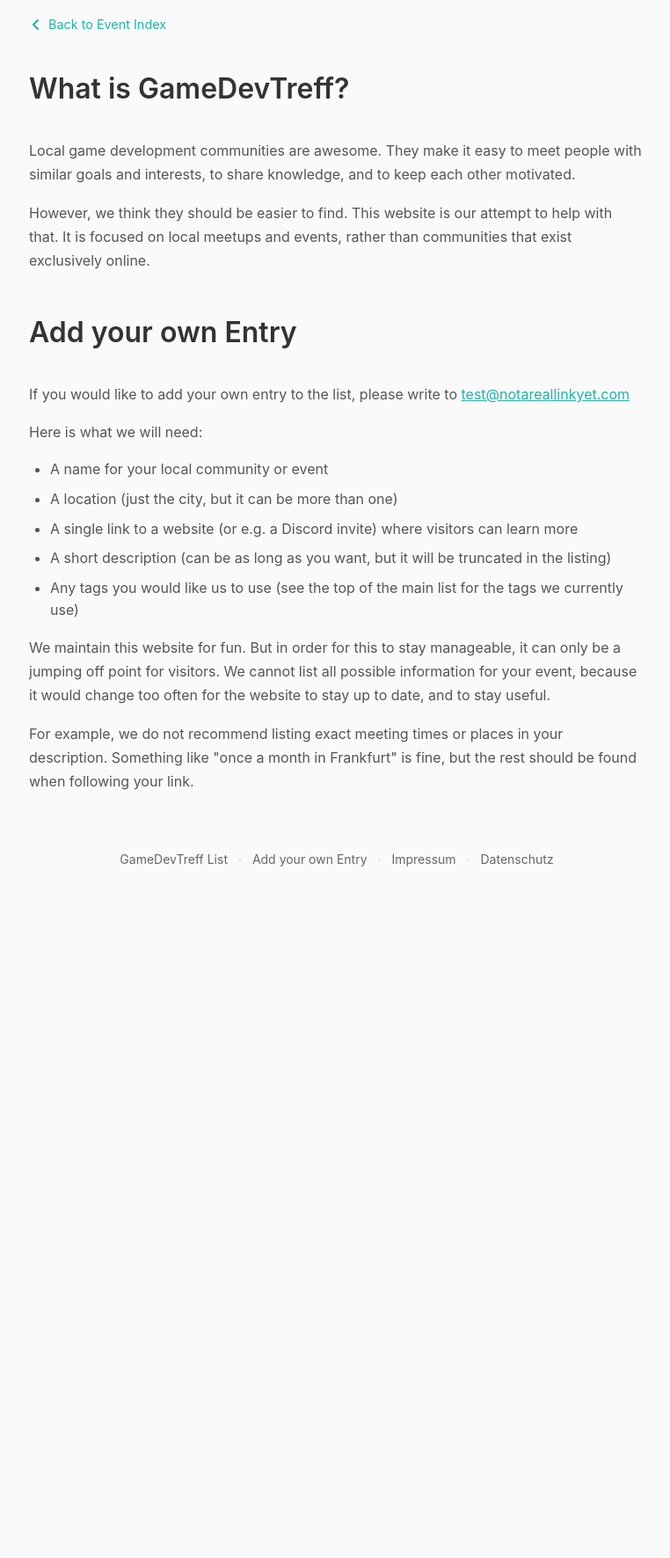
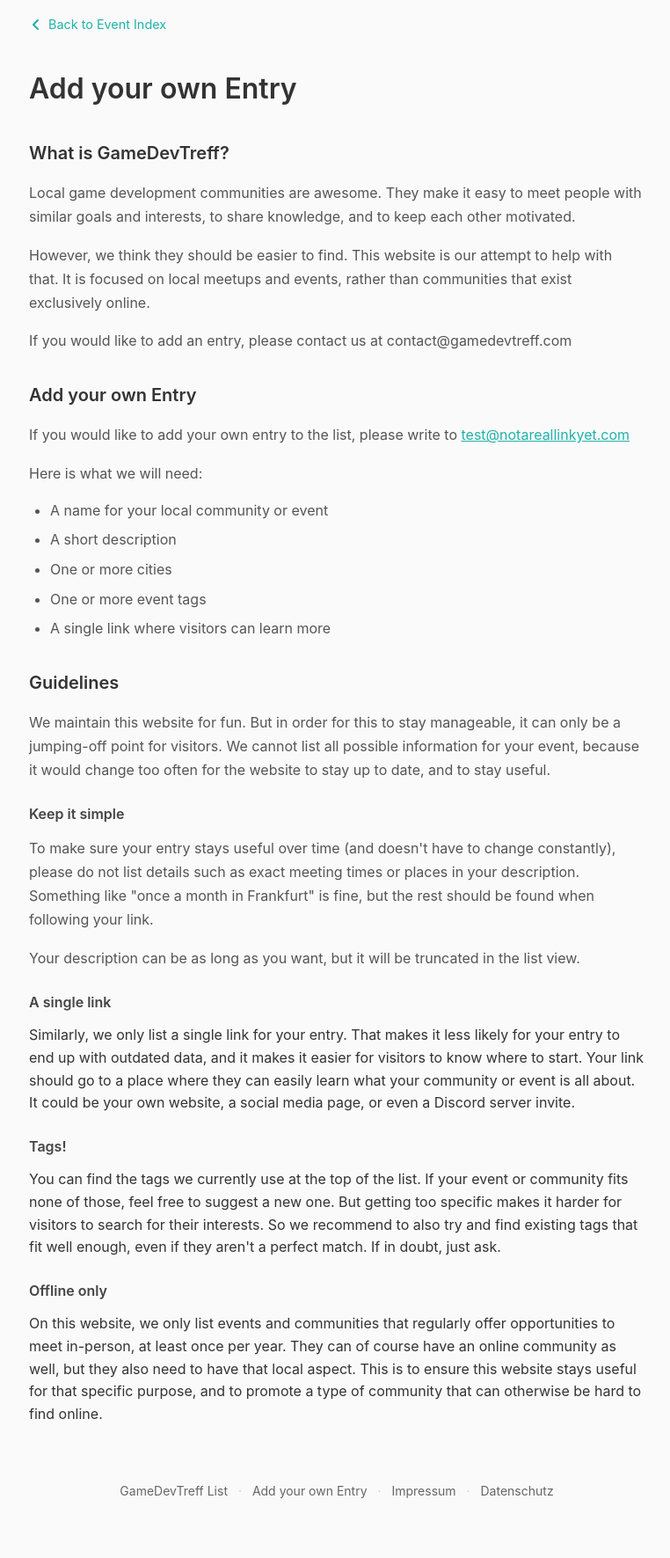
Before and after one commit to abregado/gamedev-index, a Jekyll site: the page built from add-entry.md, in a window 1280 px wide. Shown: the whole page at 88% size, without its empty margins (257-1019 px from the left). Built offline with Jekyll 4.4.1, drawn with Linux system fonts in a browser that asks for light colours; before the commit the page ends 1052 px from its top, so only the background shows below that.

Commit message:
Revised the "add-entry" page, with all information from the two previous versions

```diff
--- a/_includes/mission.html
+++ b/_includes/mission.html
@@ -1,4 +1,4 @@
-<h2>Our Mission</h2>
+<h2>What is GameDevTreff?</h2>
 
 <p>
   Local game development communities are awesome. They make it easy to meet people with similar goals and interests, to share knowledge, and to keep each other motivated.
--- a/add-entry.md
+++ b/add-entry.md
@@ -8,19 +8,11 @@ title: Add Entry
     <a href="{{ '/' | relative_url }}" class="back-link"><svg width="16" height="16" viewBox="0 0 16 16" fill="none" stroke="currentColor" stroke-width="2" stroke-linecap="round" stroke-linejoin="round"><path d="M10 3L5 8l5 5"/></svg> Back to Event Index</a>
   </nav>
 
-  <h1>What is GameDevTreff?</h1>
+  <h1>Add your own Entry</h1>
 
-    <p>
-    Local game development communities are awesome. They make it easy to meet people with similar goals and interests, to share knowledge, and to keep each other motivated.
-    </p>
+  {% include mission.html %}
 
-    <p>
-    However, we think they should be easier to find. This website is our attempt to help with that. It is focused on local meetups and events, rather than communities that exist exclusively online.
-    </p>
-
-  <br>
-
-  <h1>Add your own Entry</h1>
+  <h2>Add your own Entry</h2>
 
     <p>
     If you would like to add your own entry to the list, please write to
@@ -31,20 +23,36 @@ title: Add Entry
     Here is what we will need:
     <ul>
         <li>A name for your local community or event</li>
-        <li>A location (just the city, but it can be more than one)</li>
-        <li>A single link to a website (or e.g. a Discord invite) where visitors can learn more</li>
-        <li>A short description (can be as long as you want, but it will be truncated in the listing)</li>
-        <li>Any tags you would like us to use (see the top of the main list for the tags we currently use)</li>
+        <li>A short description </li>
+        <li>One or more cities</li>
+        <li>One or more event tags</li>
+        <li>A single link where visitors can learn more</li>
     </ul>
     </p>
 
+    <h2>Guidelines</h2>
 
     <p>
-    We maintain this website for fun. But in order for this to stay manageable, it can only be a jumping off point for visitors. We cannot list all possible information for your event, because it would change too often for the website to stay up to date, and to stay useful.
+    We maintain this website for fun. But in order for this to stay manageable, it can only be a jumping-off point for visitors. We cannot list all possible information for your event, because it would change too often for the website to stay up to date, and to stay useful.
+    </p>
+
+    <h3>Keep it simple</h3>
+
+    <p>
+    To make sure your entry stays useful over time (and doesn't have to change constantly), please do not list details such as exact meeting times or places in your description. Something like "once a month in Frankfurt" is fine, but the rest should be found when following your link.
     </p>
 
     <p>
-    For example, we do not recommend listing exact meeting times or places in your description. Something like "once a month in Frankfurt" is fine, but the rest should be found when following your link.
+    Your description can be as long as you want, but it will be truncated in the list view.
     </p>
 
+    <h3>A single link</h3>
+    Similarly, we only list a single link for your entry. That makes it less likely for your entry to end up with outdated data, and it makes it easier for visitors to know where to start. Your link should go to a place where they can easily learn what your community or event is all about. It could be your own website, a social media page, or even a Discord server invite.
+
+    <h3>Tags!</h3>
+    You can find the tags we currently use at the top of the list. If your event or community fits none of those, feel free to suggest a new one. But getting too specific makes it harder for visitors to search for their interests. So we recommend to also try and find existing tags that fit well enough, even if they aren't a perfect match. If in doubt, just ask.
+
+    <h3>Offline only</h3>
+    On this website, we only list events and communities that regularly offer opportunities to meet in-person, at least once per year. They can of course have an online community as well, but they also need to have that local aspect. This is to ensure this website stays useful for that specific purpose, and to promote a type of community that can otherwise be hard to find online.
+
 </article>
--- a/index.html
+++ b/index.html
@@ -5,7 +5,7 @@ title: Event Index
 
 <!-- Hero Header: always visible, scrolls normally -->
 <header class="header-hero" id="header-hero">
-  <a href="{{ '/event-hinzufuegen/' | relative_url }}" class="header-add-button" title="Add your event"><svg width="16" height="16" viewBox="0 0 16 16" fill="none" stroke="currentColor" stroke-width="2" stroke-linecap="round"><path d="M8 3v10M3 8h10"/></svg></a>
+  <a href="{{ '/add-entry/' | relative_url }}" class="header-add-button" title="Add your event"><svg width="16" height="16" viewBox="0 0 16 16" fill="none" stroke="currentColor" stroke-width="2" stroke-linecap="round"><path d="M8 3v10M3 8h10"/></svg></a>
   <h1 class="header-hero-title">Event Index</h1>
   <p class="header-hero-subtitle">
     Find gamedev events near you, or
@@ -26,7 +26,7 @@ title: Event Index
         <div class="city-suggestions"></div>
       </div>
       <h1 class="header-compact-title">Event Index</h1>
-      <a href="{{ '/event-hinzufuegen/' | relative_url }}" class="header-add-button" title="Add your event"><svg width="16" height="16" viewBox="0 0 16 16" fill="none" stroke="currentColor" stroke-width="2" stroke-linecap="round"><path d="M8 3v10M3 8h10"/></svg></a>
+      <a href="{{ '/add-entry/' | relative_url }}" class="header-add-button" title="Add your event"><svg width="16" height="16" viewBox="0 0 16 16" fill="none" stroke="currentColor" stroke-width="2" stroke-linecap="round"><path d="M8 3v10M3 8h10"/></svg></a>
     </div>
   </div>
 </header>
```
Also changed, not shown: event-hinzufuegen.md (deleted, +0 -41 lines).
